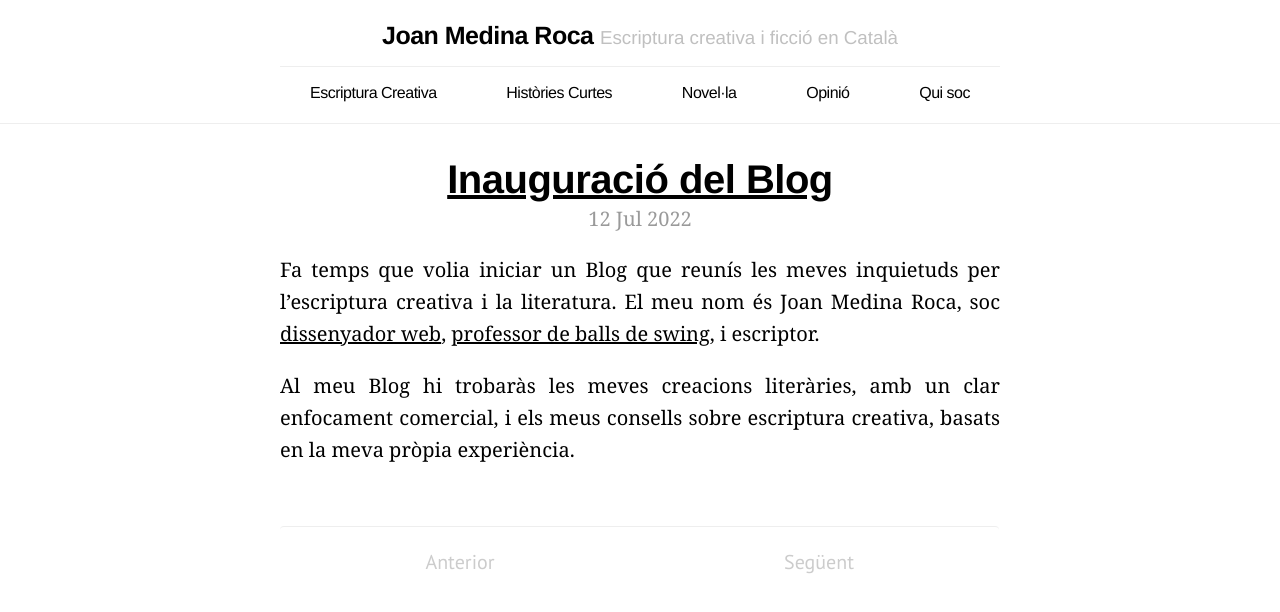
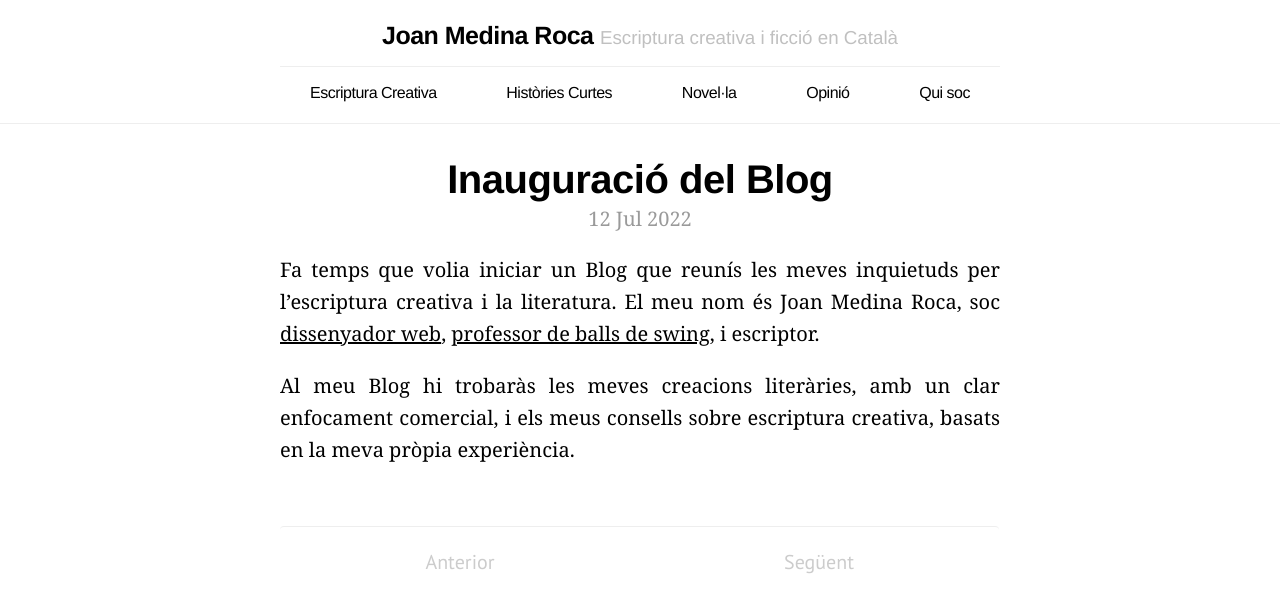
Before and after one commit to joan-medina-roca/blog-jmr-literatura, a Jekyll site: the page built from index.html, in a window 1280 px wide. Shown: the top 612 px of the page. Built offline with Jekyll 4.4.1, drawn with Linux system fonts in a browser that asks for light colours; the list of posts is cut into pages by our own code.

Commit message:
Update lanyon.css

```diff
--- a/public/css/lanyon.css
+++ b/public/css/lanyon.css
@@ -369,7 +369,8 @@
 .page-title,
 .post-title,
 .post-title a {
-  color: #303030;
+  color: black;
+  text-decoration: none;
 }
 .page-title,
 .post-title {
```
